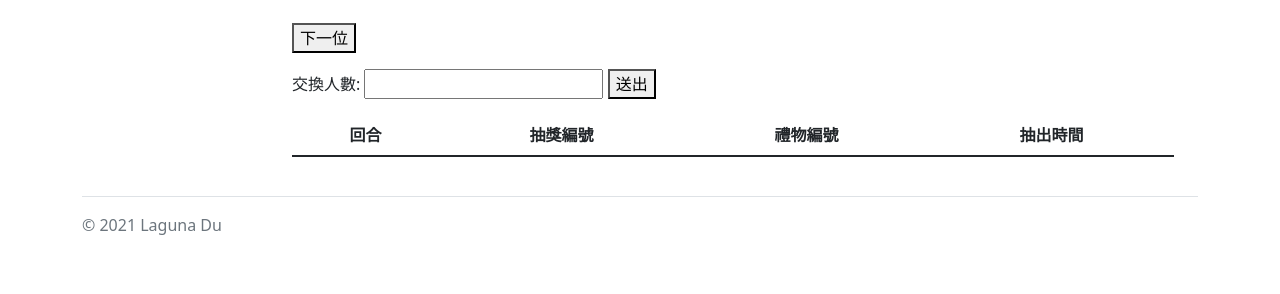
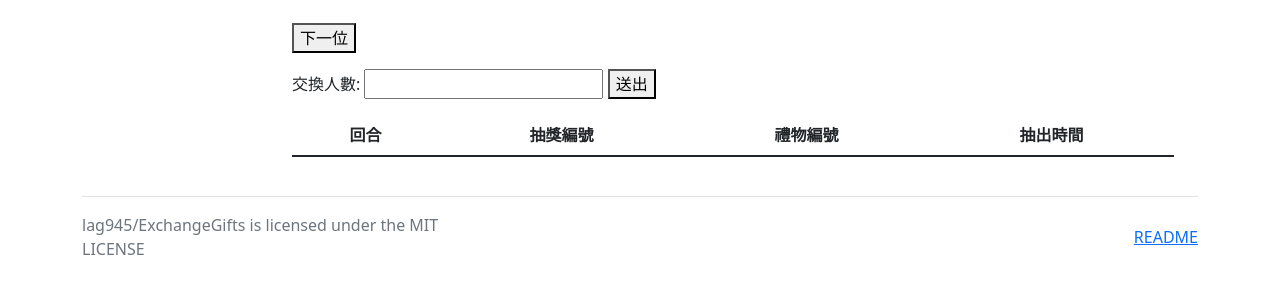
Before and after one commit to lag945/ExchangeGifts, a plain HTML site: page index.htm in a window 1280 px wide. Shown: the part 74-368 px from the top of the page. Drawn offline with nearby package versions, Linux system fonts and the light colour scheme.

Commit message:
Added README link.

```diff
--- a/index.htm
+++ b/index.htm
@@ -31,7 +31,7 @@
 <body onload="init()">
   <div class="container">
     <header class="d-flex flex-wrap justify-content-center py-3 mb-4 border-bottom">
-      <a href="/" class="d-flex align-items-center mb-3 mb-md-0 me-md-auto text-dark text-decoration-none">
+      <a href="href="./index.htm"" class="d-flex align-items-center mb-3 mb-md-0 me-md-auto text-dark text-decoration-none">
         <svg class="bi me-2" width="40" height="32">
           <use xlink:href="#bootstrap" />
         </svg>
@@ -72,7 +72,8 @@
     </main>
 
     <footer class="d-flex flex-wrap justify-content-between align-items-center py-3 my-4 border-top">
-      <p class="col-md-4 mb-0 text-muted">&copy; 2021 Laguna Du</p>
+      <p class="col-md-4 mb-0 text-muted">lag945/ExchangeGifts is licensed under the MIT LICENSE</p>
+	  <a href="https://github.com/lag945/ExchangeGifts">README</a>
     </footer>
   </div>
 
```
